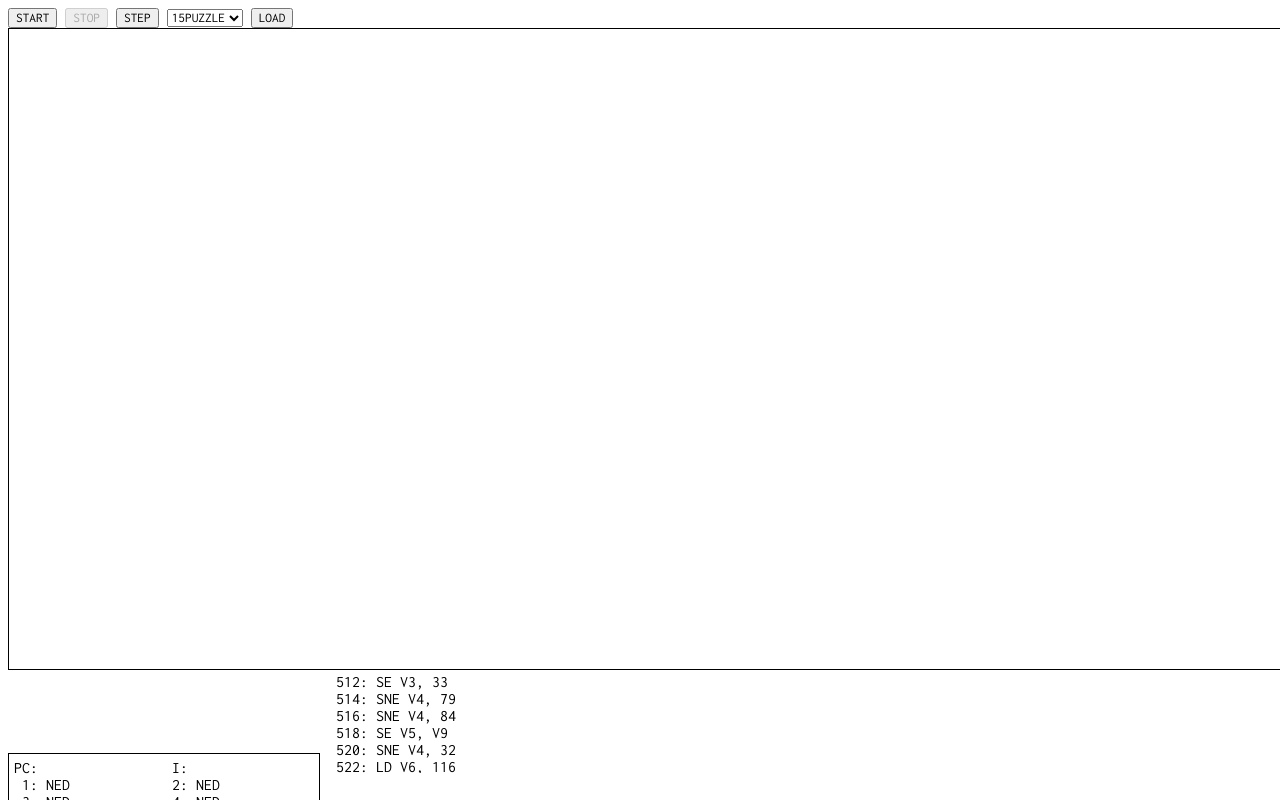
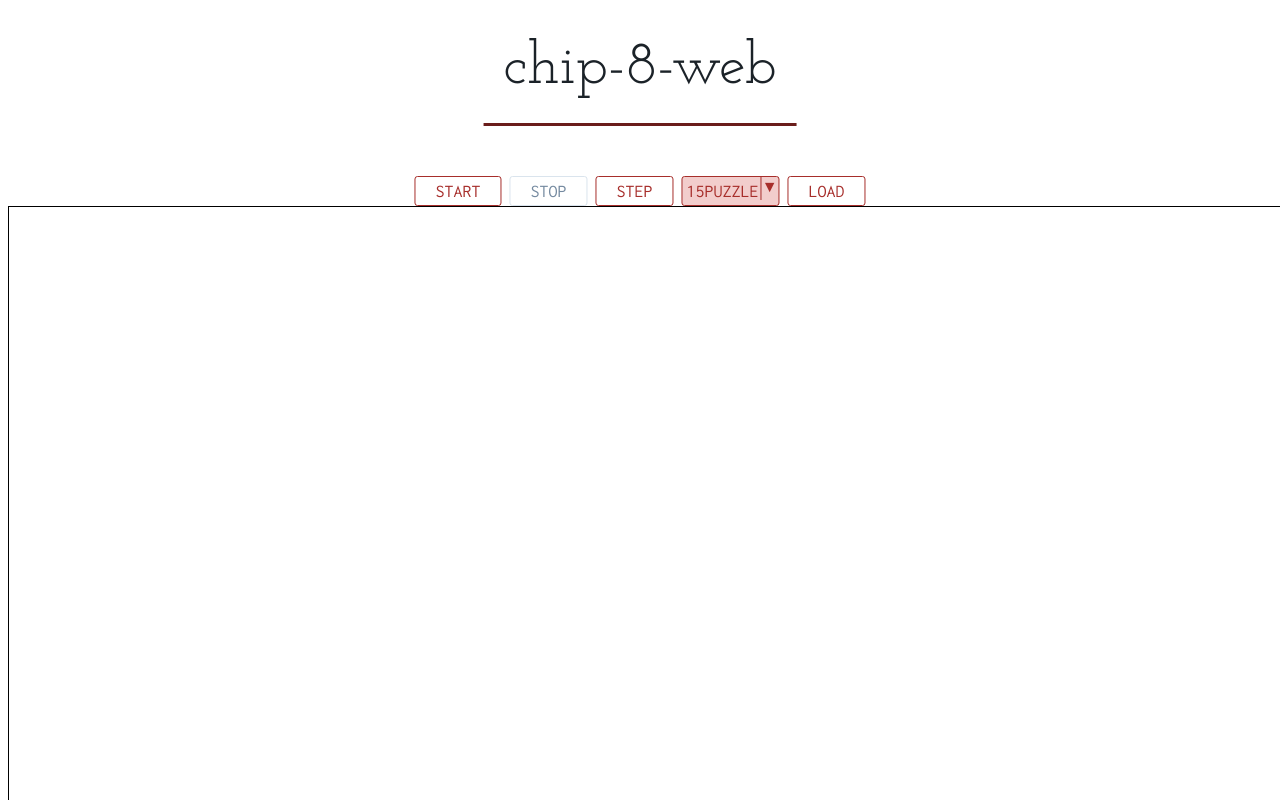
Before and after one commit to jeffrey-xiao/chipo-web, a website built with webpack: page src/index.html in a window 1280 px wide. Both pictures are taken after a click on the button "LOAD". Shown: the top 800 px of the page. Built offline with nearby package versions, Linux system fonts and the light colour scheme; files whose address does not match are found by name; what chip-8-wasm would draw is missing.

Commit message:
Better UI

```diff
--- a/package.json
+++ b/package.json
@@ -21,6 +21,8 @@
     "copy-webpack-plugin": "^4.5.2",
     "css-loader": "^1.0.0",
     "gh-pages": "^1.2.0",
+    "node-sass": "^4.9.3",
+    "sass-loader": "^7.1.0",
     "style-loader": "^0.23.0",
     "webpack": "^4.16.3",
     "webpack-cli": "^3.1.0",
--- a/src/index.html
+++ b/src/index.html
@@ -2,14 +2,18 @@
 <html>
   <head>
     <meta charset="utf-8">
-    <title>chip-8 - Jeffrey Xiao</title>
+    <title>chip-8-web - Jeffrey Xiao</title>
   </head>
   <body>
-    <button id="start-button">Start</button>
-    <button id="stop-button">Stop</button>
-    <button id="step-button">Step</button>
-    <select id="rom-list"></select>
-    <button id="load-button">Load</button>
+    <div id="header">chip-8-web</div>
+
+    <div id="menu-buttons">
+      <button id="start-button">Start</button>
+      <button id="stop-button">Stop</button>
+      <button id="step-button">Step</button>
+      <span class="styled-select"><select id="rom-list" class="select-div"></select></span>
+      <button id="load-button">Load</button>
+    </div>
 
 
     <canvas id="chip-8-canvas" style="border: solid 1px black;"></canvas>
--- a/src/index.js
+++ b/src/index.js
@@ -1,6 +1,6 @@
 import { memory } from "chip-8-wasm/chip_8_wasm_bg";
 import { Chip8 } from "chip-8-wasm";
-import './styles.css';
+import './styles.scss';
 
 const chip8 = Chip8.new();
 const beep_sfx = new Audio("./assets/beep.mp3");
--- /dev/null
+++ b/src/styles.scss
@@ -0,0 +1,142 @@
+@import url(https://fonts.googleapis.com/css?family=Inconsolata);
+@import url('https://fonts.googleapis.com/css?family=Josefin+Slab');
+
+$header-font: 'Josefin Slab', serif;
+$body-font: 'Inconsolata', monospace;
+
+$base1: rgb(27, 34, 40);
+$base2: rgb(51, 64, 75);
+$base3: rgb(91, 112, 133);
+$base4: rgb(117, 138, 160);
+
+$shade1: rgb(218, 228, 237);
+
+$accent1: rgb(106, 29, 27);
+$accent2: rgb(167, 46, 43);
+$accent3: rgb(242, 205, 204);
+
+@mixin transform($transforms) {
+	-webkit-transform: $transforms;
+	   -moz-transform: $transforms;
+	    -ms-transform: $transforms;
+	     -o-transform: $transforms;
+          transform: $transforms;
+}
+
+@mixin appearance($prop) {
+  -webkit-appearance: $prop;
+     -moz-appearance: $prop;
+          appearance: $prop;
+}
+
+
+html, button, select {
+  font-family: $body-font;
+  color: $base1;
+}
+
+button {
+  border: 1px solid $accent2;
+  border-radius: 3px;
+  box-shadow: inset inset 0 0 0 1px $shade1;
+  padding: 5px 20px;
+  font-size: 18px;
+  text-transform: uppercase;
+  color: $accent2;
+  background: #FFF;
+  transition: 50ms background;
+
+  &:hover {
+    border: 1px solid $accent2;
+    background: $accent2;
+    color: #FFF;
+    cursor: pointer;
+  }
+
+  &:disabled {
+    cursor: auto;
+    color: $base4;
+    border: 1px solid $shade1;
+
+    &:hover {
+      border: 1px solid $shade1;
+      background: #FFF;
+      cursor: auto;
+    }
+  }
+}
+
+select {
+  border: 1px solid $accent2;
+  border-radius: 3px;
+  font-size: 18px;
+  text-transform: uppercase;
+  padding: 4px;
+  padding-right: 20px;
+  color: $accent2;
+  background-color: $accent3;
+  @include appearance(none);
+}
+
+.styled-select {
+  position: relative;
+}
+
+.styled-select:before {
+  content: '▼';
+  font-family: FontAwesome;
+  color: $accent2;
+  border-left: 1px solid $accent2;
+  display: inline-block;
+  position: absolute;
+  right: 2px;
+  top: -7px;
+  padding-top: 2px;
+  padding-bottom: 4px;
+  pointer-events: none;
+}
+
+#header {
+  text-align: center;
+  display: inline-block;
+  position: relative;
+  margin-left: 50%;
+  margin-bottom: 50px;
+  @include transform(translateX(-50%));
+  font-family: $header-font;
+  font-size: 60px;
+  padding: 30px 20px 25px 20px;
+  border-bottom: 3px solid $accent1;
+}
+
+#menu-buttons {
+  display: inline-block;
+  position: relative;
+  margin-left: 50%;
+  @include transform(translateX(-50%));
+}
+
+#registers {
+  padding: 5px;
+  border: 1px solid black;
+  display: inline-grid;
+  width: 300px;
+  grid-template-columns: 50% 50%;
+}
+
+.register {
+  margin: 0px;
+  font-family: 'Inconsolata', monospace;
+}
+
+#assembly-code {
+  height: 100px;
+  width: 800px;
+  overflow: scroll;
+  display: inline-block;
+}
+
+.assembly-line {
+  margin: 0px;
+  font-family: 'Inconsolata', monospace;
+}
--- a/webpack.config.js
+++ b/webpack.config.js
@@ -17,8 +17,8 @@ module.exports = {
   module: {
     rules: [
       {
-        test: /\.css$/,
-        use: ['style-loader', 'css-loader'],
+        test: /\.scss$/,
+        use: ['style-loader', 'css-loader', 'sass-loader'],
       },
     ],
   },
```
Also changed, not shown: src/styles.css (deleted), 1 other file.
